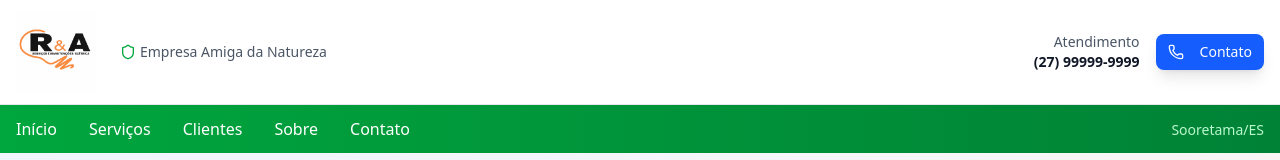
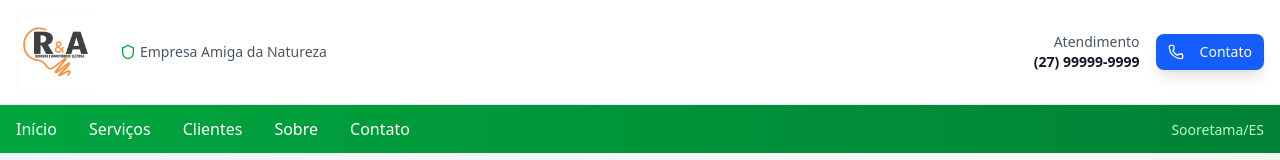
Before and after one commit to Guilhermedev17/rea-website, a React (Vite) app: page / in a window 1280 px wide. Shown: the top 160 px of the page. Built offline with nearby package versions, Linux system fonts and the light colour scheme.

Commit message:
Version 55: Save current changes

```diff
--- a/src/App.jsx
+++ b/src/App.jsx
@@ -8,6 +8,8 @@ import './App.css'
 
 // Import das imagens
 import reaLogo from './assets/rea_logo_transparent_final.png'
+import reaLogoNova from './assets/rea_logo_nova_oficial.jpg'
+import reaLogoTransparente from './assets/rea_logo_nova_transparente.png'
 import neoenergia from './assets/neoenergia_logo_new_transparent.png'
 import neoenergiaNew from './assets/neoenergia_logo_nova.png'
 import neoenergiaOficial from './assets/neoenergia_logo_oficial.png'
@@ -112,7 +114,7 @@ function App() {
             >
               <div className="flex items-center space-x-6">
                 <motion.img
-                  src={reaLogo}
+                  src={reaLogoTransparente}
                   alt="R&A Logo"
                   className="h-20 w-auto transition-transform duration-300 hover:scale-105"
                   variants={scaleIn}
@@ -936,7 +938,7 @@ function App() {
         <div className="container mx-auto px-4">
           <div className="grid md:grid-cols-4 gap-8">
             <div className="space-y-4">
-              <img src={reaLogo} alt="R&A Logo" className="h-16 w-auto" />
+              <img src={reaLogoTransparente} alt="R&A Logo" className="h-16 w-auto" />
               <p className="text-gray-400 text-sm">
                 Especializada em serviços elétricos com foco na segurança, qualidade e preservação ambiental.
               </p>
```
Also changed, not shown: src/assets/rea_logo_nova_oficial.jpg (added), src/assets/rea_logo_nova_transparente.png (added), 6 other files (tests, documents, lock files or other folders).
